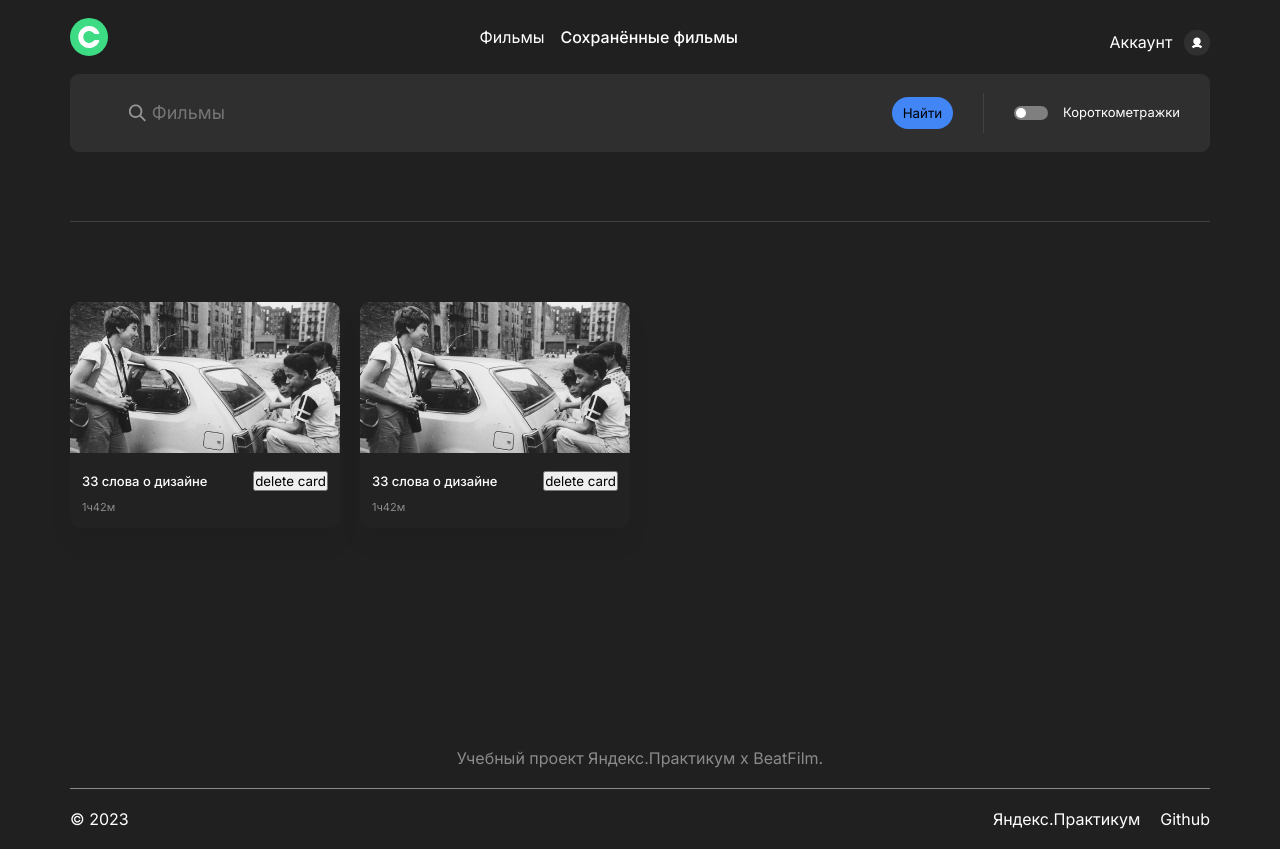
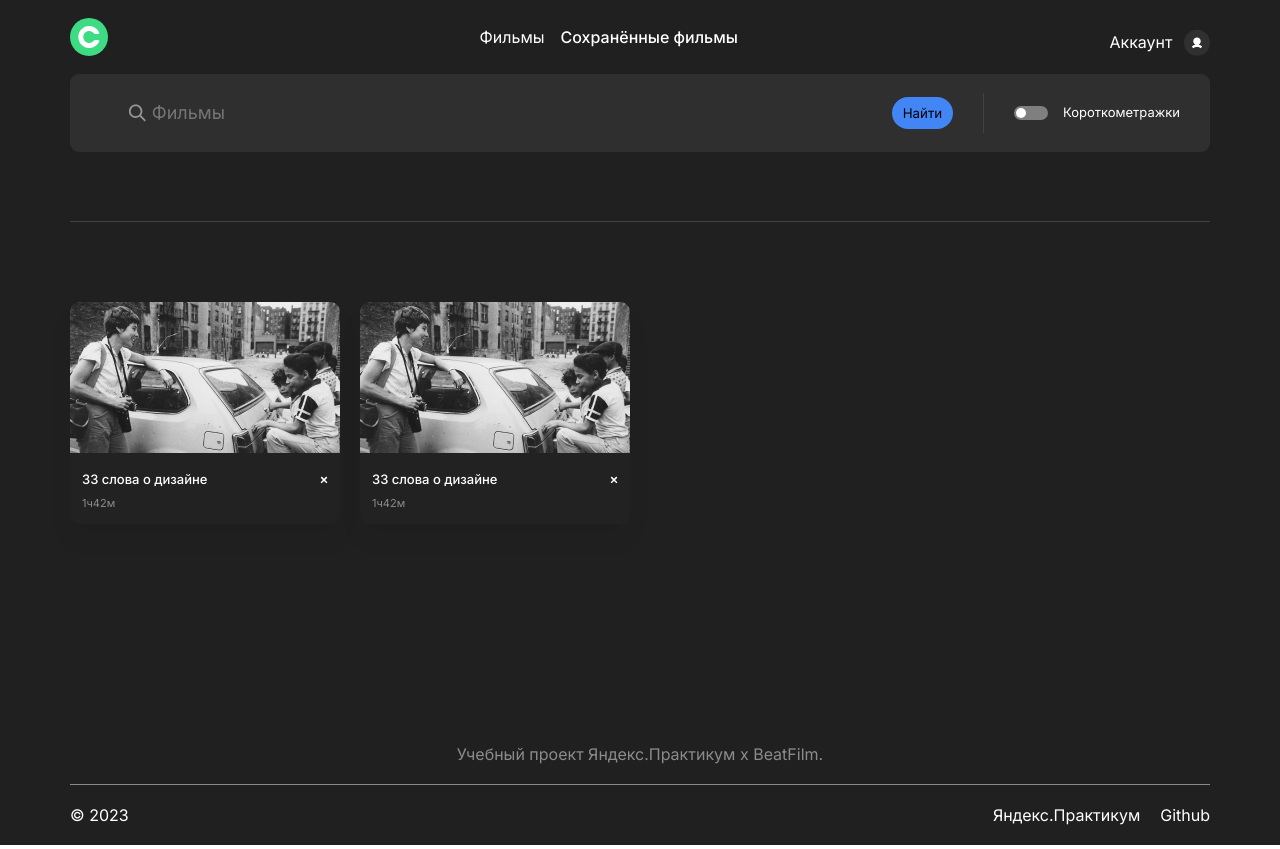
Before and after one commit to vladimir-andrushchenko2/movies-explorer-frontend, a React (Create React App) app: page /saved-movies in a window 1280 px wide. Built offline with nearby package versions, Linux system fonts and the light colour scheme.

Commit message:
styled the delete button

```diff
--- a/src/components/MoviesList/MoviesCardList/MoviesCardList.tsx
+++ b/src/components/MoviesList/MoviesCardList/MoviesCardList.tsx
@@ -1,6 +1,7 @@
 import MovieCard from '../MoviesCard/MoviesCard'
 import './MoviesCardList.css'
 import CircularCheckbox from '../../UiElements/CircularCheckbox/CircularCheckbox'
+import DeleteButton from '../../UiElements/DeleteButton/DeleteButton'
 
 type CardType = 'save' | 'delete'
 
@@ -22,14 +23,9 @@ const cardTypeToButtonJSXElementFactory = {
   }: {
     isLiked: boolean
     onClickHandler: () => void
-  }) => (
-    <CircularCheckbox
-      isActive={isLiked}
-      onClickHandler={() => onClickHandler()}
-    />
-  ),
+  }) => <CircularCheckbox isActive={isLiked} onClickHandler={onClickHandler} />,
   delete: ({ onClickHandler }: { onClickHandler: () => void }) => (
-    <button onClick={() => onClickHandler()}>delete card</button>
+    <DeleteButton onClickHandler={onClickHandler} />
   ),
 }
 
--- a/src/components/UiElements/CircularCheckbox/CircularCheckbox.css
+++ b/src/components/UiElements/CircularCheckbox/CircularCheckbox.css
@@ -1,3 +1,7 @@
+.circular-checkbox-label {
+  display: flex;
+}
+
 .circular-checkbox {
   width: 0;
   height: 0;
--- a/src/components/UiElements/CircularCheckbox/CircularCheckbox.tsx
+++ b/src/components/UiElements/CircularCheckbox/CircularCheckbox.tsx
@@ -8,9 +8,9 @@ function CircularCheckbox({
   onClickHandler: () => void
 }) {
   return (
-    <label>
+    <label className="circular-checkbox-label">
       <input
-        onClick={() => onClickHandler()}
+        onClick={onClickHandler}
         className="circular-checkbox"
         type="checkbox"
       />
--- /dev/null
+++ b/src/components/UiElements/DeleteButton/DeleteButton.css
@@ -0,0 +1,5 @@
+.movie-card__delete-btn {
+  background: none;
+  border: none;
+  cursor: pointer;
+}
--- /dev/null
+++ b/src/components/UiElements/DeleteButton/DeleteButton.tsx
@@ -0,0 +1,24 @@
+import './DeleteButton.css'
+
+function DeleteButton({ onClickHandler }: { onClickHandler: () => void }) {
+  return (
+    <button className="movie-card__delete-btn" onClick={onClickHandler}>
+      <svg
+        width="8"
+        height="8"
+        viewBox="0 0 8 8"
+        fill="none"
+        xmlns="http://www.w3.org/2000/svg"
+      >
+        <path
+          fillRule="evenodd"
+          clipRule="evenodd"
+          d="M3.99951 4.94287L6.35656 7.29992L7.41722 6.23926L5.06017 3.88221L7.29943 1.64295L6.23877 0.582291L3.99951 2.82155L1.76037 0.582406L0.699707 1.64307L2.93885 3.88221L0.581918 6.23914L1.64258 7.2998L3.99951 4.94287Z"
+          fill="white"
+        />
+      </svg>
+    </button>
+  )
+}
+
+export default DeleteButton
```
